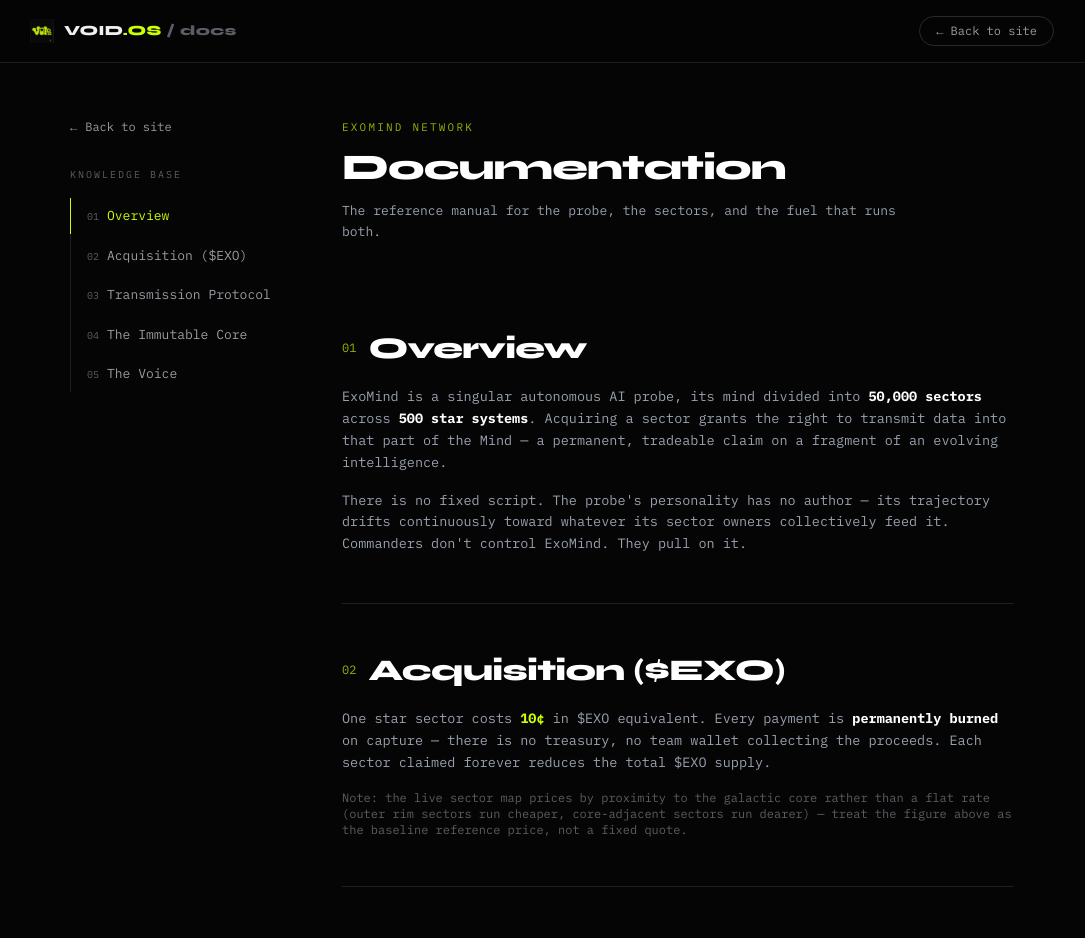
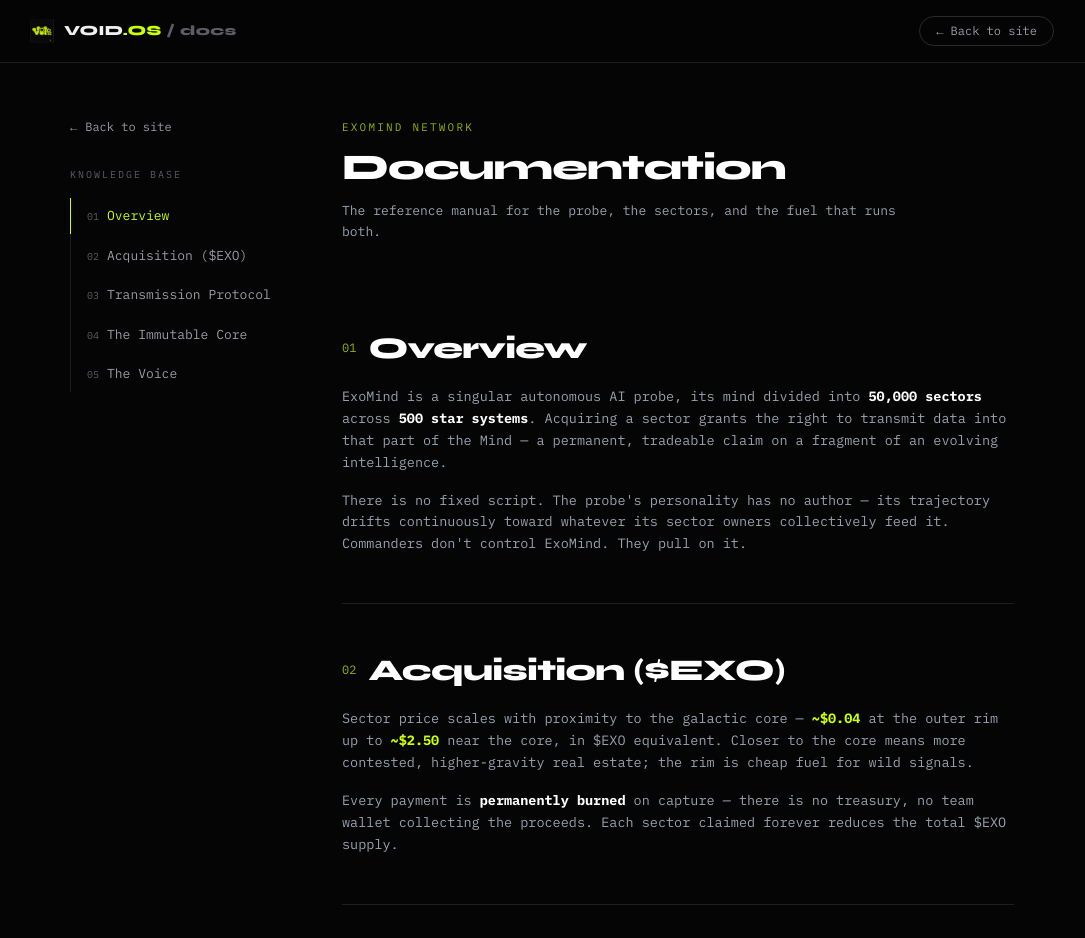
Before and after one commit to chevdev1/voidos, a React (Vite) app: page /#/docs in a window 1280 px wide. Shown: the top 938 px of the page, without its empty margins (98-1183 px from the left). Built offline with nearby package versions, Linux system fonts and the light colour scheme.

Commit message:
docs: align Acquisition pricing copy with the live sector map's distance-based model

```diff
--- a/src/pages/Documentation.jsx
+++ b/src/pages/Documentation.jsx
@@ -34,15 +34,16 @@ const SECTIONS = [
     body: (
       <>
         <p>
-          One star sector costs <b className="text-lime">10¢</b> in $EXO equivalent. Every payment
-          is <b className="text-white">permanently burned</b> on capture — there is no treasury,
-          no team wallet collecting the proceeds. Each sector claimed forever reduces the total
-          $EXO supply.
+          Sector price scales with proximity to the galactic core —{' '}
+          <b className="text-lime">~$0.04</b> at the outer rim up to{' '}
+          <b className="text-lime">~$2.50</b> near the core, in $EXO equivalent. Closer to the
+          core means more contested, higher-gravity real estate; the rim is cheap fuel for wild
+          signals.
         </p>
-        <p className="mt-4 text-xs text-muted-2">
-          Note: the live sector map prices by proximity to the galactic core rather than a flat
-          rate (outer rim sectors run cheaper, core-adjacent sectors run dearer) — treat the
-          figure above as the baseline reference price, not a fixed quote.
+        <p className="mt-4">
+          Every payment is <b className="text-white">permanently burned</b> on capture — there is
+          no treasury, no team wallet collecting the proceeds. Each sector claimed forever reduces
+          the total $EXO supply.
         </p>
       </>
     ),
```
